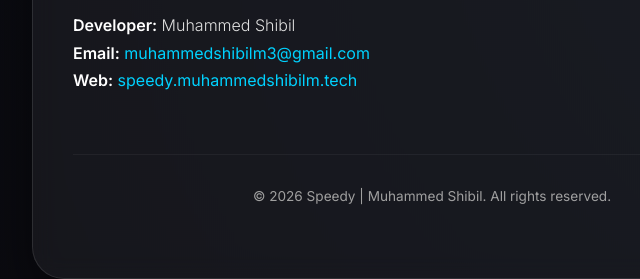
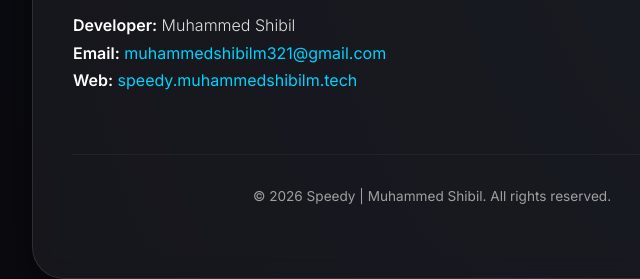
Before and after one commit to muhammedshibilm/speedy-privacypolicy, a plain HTML site: page index.html in a window 1280 px wide. Shown: the part 1989-2268 px from the top of the page, 208-848 px from the left. Drawn offline with Linux system fonts and the light colour scheme.

Commit message:
Update contact email in index.html

```diff
--- a/index.html
+++ b/index.html
@@ -284,7 +284,7 @@
             <p>If you have questions regarding this policy or your data, please reach out:</p>
             <p>
                 <strong>Developer:</strong> Muhammed Shibil<br>
-                <strong>Email:</strong> <a href="mailto:muhammedshibilm3@gmail.com">muhammedshibilm3@gmail.com</a><br>
+                <strong>Email:</strong> <a href="mailto:muhammedshibilm321@gmail.com">muhammedshibilm321@gmail.com</a><br>
                 <strong>Web:</strong> <a href="https://speedy.muhammedshibilm.tech"
                     target="_blank">speedy.muhammedshibilm.tech</a>
             </p>
```
